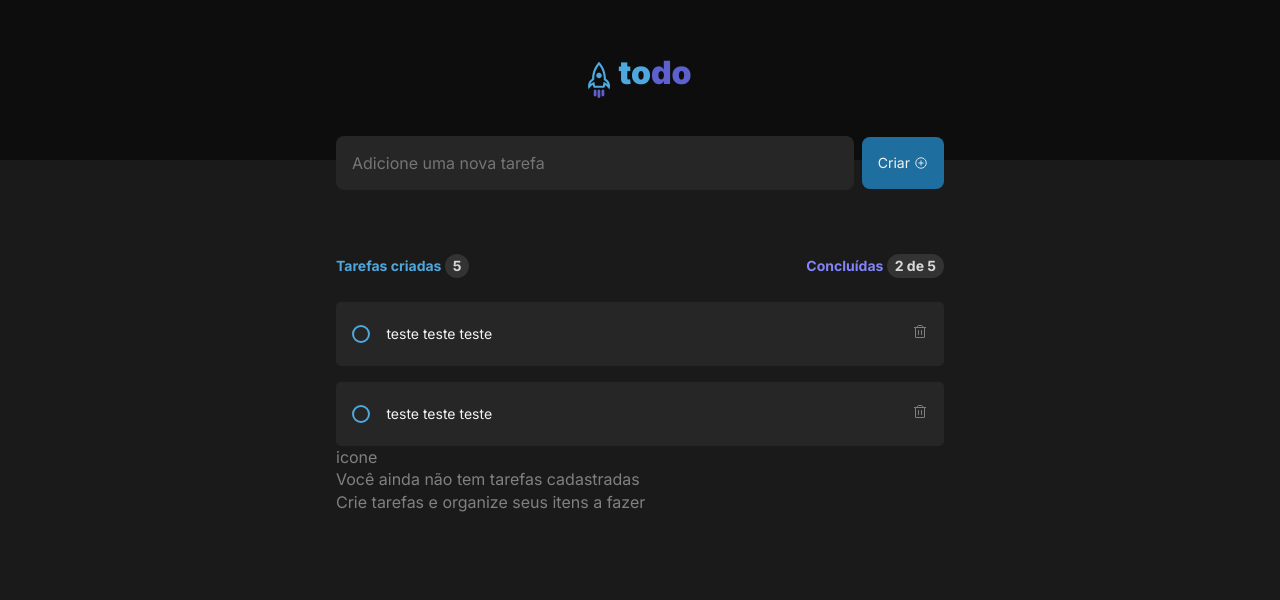
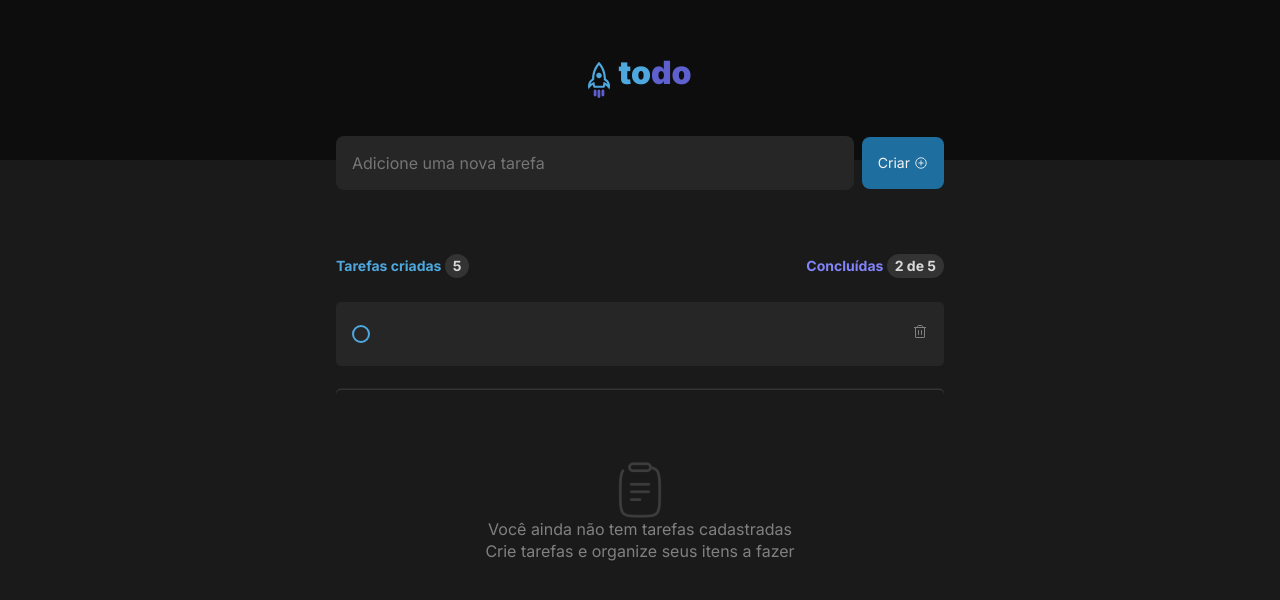
Before and after one commit to lucasivisson/Todo-List, a React (Vite) app: page / in a window 1280 px wide. Both pictures are taken after a click on the button "Criar". Shown: the top 600 px of the page. Built offline with nearby package versions, Linux system fonts and the light colour scheme.

Commit message:
✨ doing function that check task, doing css of this function and doing the function that create a new task

```diff
--- a/src/App.tsx
+++ b/src/App.tsx
@@ -3,15 +3,46 @@ import './global.css';
 import styles from './App.module.css'
 import { PlusCircle } from 'phosphor-react'
 import { Checkbox } from './components/Checkbox';
+import emptyIcon from './assets/clipboard.svg';
+import { useState } from 'react';
+
+type taskType = {
+  id: number,
+  description: string;
+  marked: boolean;
+}
 
 export function App() {
+  const [tasks, setTasks] = useState<taskType[]>([]);
+  const [taskText, setTaskText] = useState<string>('');
+
+  function handleNewTaskChange(event: React.ChangeEvent<HTMLInputElement>) {
+    setTaskText(event.target.value);
+  }
+
+  function handleNewTask() {
+    setTasks([...tasks, { id: tasks.length + 1, description: taskText, marked: false}]);
+    setTaskText('');
+  }
+
+  function handleFinishTask(id: number) {
+    const tasksUpdated = tasks.map(task => {
+      if(task.id === id) {
+        task.marked = !task.marked;
+      }
+      return task;
+    });
+
+    setTasks(tasksUpdated);
+  }
+
   return (
     <div>
       <Header></Header>
       <div className={styles.wrapper}>
         <div className={styles.task}>
-          <input type="text" placeholder="Adicione uma nova tarefa"/>
-          <button>Criar <PlusCircle/></button>
+          <input type="text" placeholder="Adicione uma nova tarefa" name="task" onChange={handleNewTaskChange} value={taskText}/>
+          <button onClick={handleNewTask}>Criar <PlusCircle/></button>
         </div>
         <div className={styles.main}>
           <main className={styles.formBox}>
@@ -23,11 +54,14 @@ export function App() {
                 Concluídas <div className={styles.taskCounter}>2 de 5</div>
               </p>
               <div>
-                <Checkbox numberName="1" body="teste teste teste"/>
-                <Checkbox numberName="2" body="teste teste teste"/>
+                {tasks.map(task => {
+                  return (
+                    <Checkbox key={task.id} id={task.id} description={task.description} marked={task.marked} onFinishTask={handleFinishTask} />
+                  );
+                })}
               </div>
-              <div>
-                <p>icone</p>
+              <div className={styles.empty}>
+                <img src={emptyIcon} alt="Logo To Do List" />
                 <p>Você ainda não tem tarefas cadastradas</p>
                 <p>Crie tarefas e organize seus itens a fazer</p>
               </div>
--- a/src/components/Checkbox.module.css
+++ b/src/components/Checkbox.module.css
@@ -50,9 +50,14 @@
   border-radius: 10rem;
   transform: scale(0);
   transition: 120ms transform ease-in-out;
-  box-shadow: inset 1rem 1rem var(--purple);
+  box-shadow: inset 1rem 1rem var(--purple-dark);
 }
 
 .checkboxInput:checked::before {
   transform: scale(1);
 }
+
+.checkboxLabel {
+  text-decoration: line-through;
+  color: var(--gray-300);
+}
--- a/src/components/Checkbox.tsx
+++ b/src/components/Checkbox.tsx
@@ -2,16 +2,23 @@ import { Trash } from 'phosphor-react';
 import styles from './Checkbox.module.css';
 
 type CheckboxType = {
-  numberName: string,
-  body: string
+  id: number,
+  description: string,
+  marked: boolean,
+  onFinishTask: (id: number) => void;
 }
 
-export function Checkbox({numberName, body}: CheckboxType) {
+export function Checkbox({id, description, marked, onFinishTask}: CheckboxType) {
+  console.log(marked);
+  function handleFinishTask() {
+    onFinishTask(id);
+  }
+
   return (
     <div className={styles.checkboxBox}>
       <div className={styles.checkboxInputLabel}>
-        <input type="checkbox" name={"checkbox-" + numberName} className={styles.checkboxInput}/>
-        <label htmlFor={"checkbox-" + numberName}>{body}</label>
+        <input type="checkbox" name={"checkbox-" + id} className={styles.checkboxInput} onChange={handleFinishTask}/>
+        <label htmlFor={"checkbox-" + id} className={marked ? styles.checkboxLabel : undefined}>{description}</label>
       </div>
       <button><Trash/></button>
     </div>
```
Also changed, not shown: src/assets/clipboard.svg (added).
